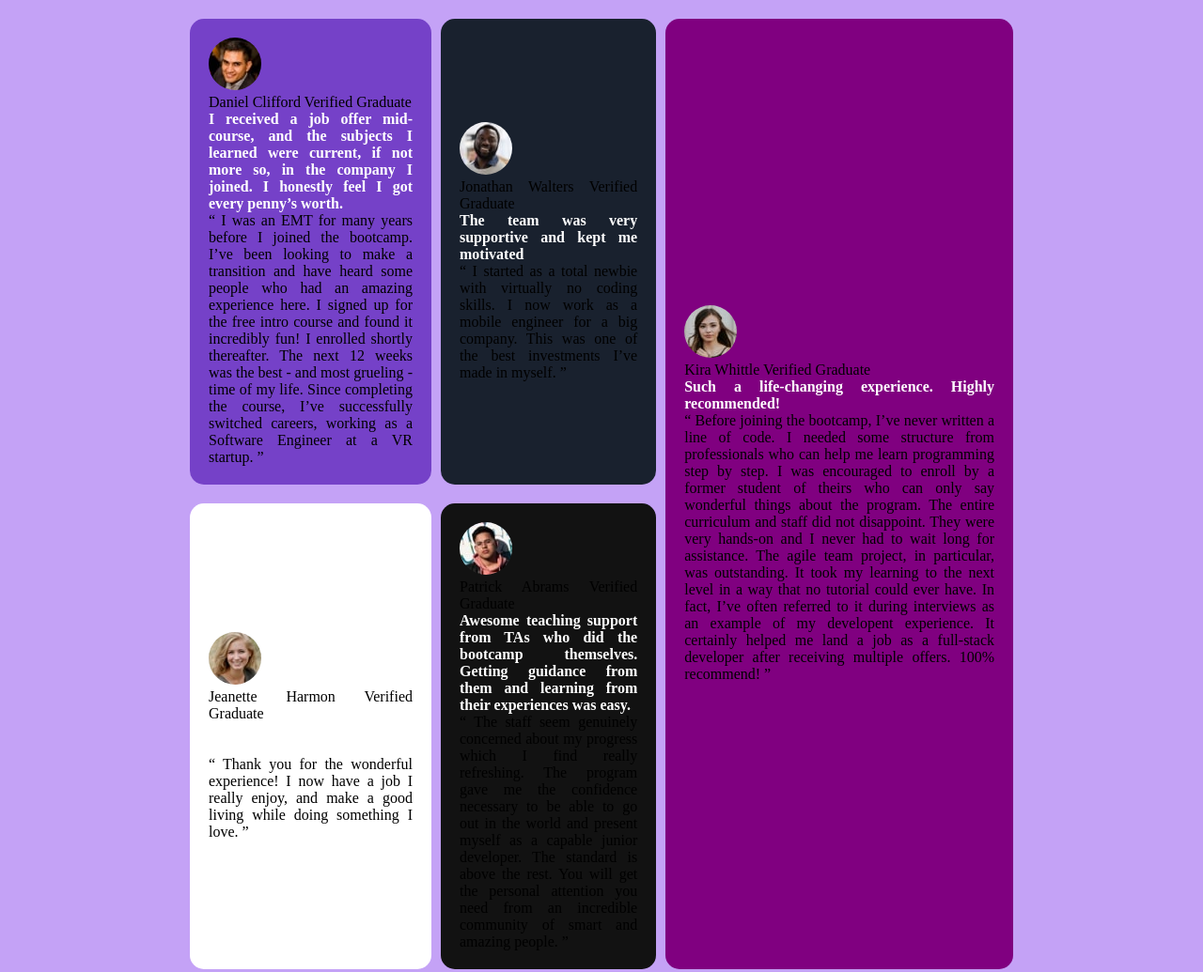
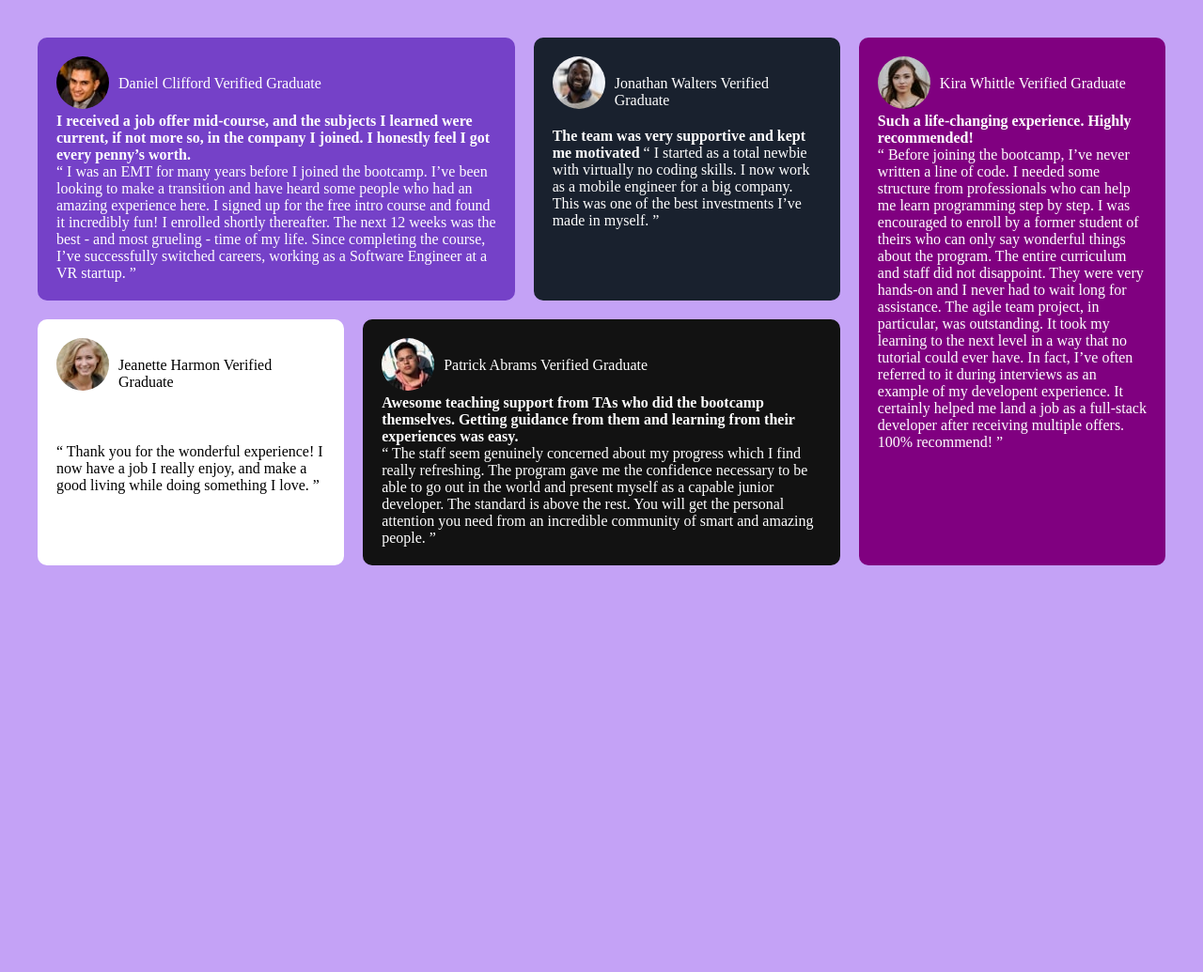
Before and after one commit to EuniceSoleno/testimonials-grid-section, a plain HTML site: page index.html in a window 1280 px wide. Shown: the whole page at 94% size. After the commit the page ends 800 px from the top, so only its background shows below. Drawn offline with Linux system fonts and the light colour scheme.

Commit message:
display-Grid

```diff
--- a/index.html
+++ b/index.html
@@ -1,3 +1,4 @@
+
 <!DOCTYPE html>
 <html lang="en">
 <head>
@@ -10,11 +11,8 @@
 
 </head>
 <body>
-  <table>
-    <tr class="row1">
 
-      <td id="daniel">
-
+  <div id="daniel">
     <div class="profile">
       <div class="imag">
         <img src="./images/image-daniel.jpg" alt="">
@@ -24,6 +22,7 @@
         Daniel Clifford
         Verified Graduate
       </div>
+
     </div>
 
     <div class="introduction">
@@ -32,17 +31,14 @@
         in the company I joined. I honestly feel I got every penny’s worth.
       </strong>
     </div>
-        <div>
     “ I was an EMT for many years before I joined the bootcamp. I’ve been looking to make a
     transition and have heard some people who had an amazing experience here. I signed up
     for the free intro course and found it incredibly fun! I enrolled shortly thereafter.
     The next 12 weeks was the best - and most grueling - time of my life. Since completing
     the course, I’ve successfully switched careers, working as a Software Engineer at a VR startup. ”
+  </div>
 
-        </div>
-      </td>
-
-      <td id="jonathan">
+  <div id="jonathan">
     <div class="profile">
       <div class="image">
         <img src="./images/image-jonathan.jpg" alt="">
@@ -52,26 +48,70 @@
           Verified Graduate
         </div>
     </div>
-
         <strong>
           The team was very supportive and kept me motivated
         </strong>
-      <div>
         “ I started as a total newbie with virtually no coding skills. I now work as a mobile engineer
         for a big company. This was one of the best investments I’ve made in myself. ”
       </div>
-      </td>
+  </div>
 
-      <td id="kira" rowspan="2">
+  <div id="jeanette">
+    <div class="profile">
+      <div class="image">
+        <img src="./images/image-jeanette.jpg" alt="">
+      </div>
+      <div class="data">
+          Jeanette Harmon
+          Verified Graduate
+      </div>
+    </div>
+
+      <div class="introduction">
+           <strong>
+            An overall wonderful and rewarding experience
+          </strong>
+      </div>
+
+        “ Thank you for the wonderful experience! I now have a job I really enjoy, and make a good living
+        while doing something I love. ”
+
+  </div>
+
+  <div id="patrick">
+    <div class="profile">
+      <div class="image">
+        <img src="./images/image-patrick.jpg" alt="">
+      </div>
+      <div class="data">
+        Patrick Abrams
+        Verified Graduate
+      </div>
+    </div>
+
+      <div class="introdution">
+          <strong>
+            Awesome teaching support from TAs who did the bootcamp themselves. Getting guidance from them and
+            learning from their experiences was easy.
+          </strong>
+      </div>
+
+      “ The staff seem genuinely concerned about my progress which I find really refreshing. The program
+      gave me the confidence necessary to be able to go out in the world and present myself as a capable
+      junior developer. The standard is above the rest. You will get the personal attention you need from
+      an incredible community of smart and amazing people. ”
+  </div>
+
+  <div id="kira">
     <div class="profile">
       <div class="image">
         <img src="./images/image-kira.jpg" alt="">
+      </div>
         <div class="data">
           Kira Whittle
           Verified Graduate
         </div>
     </div>
-
         <div class="introdution">
           <strong>
             Such a life-changing experience. Highly recommended!
@@ -87,63 +127,8 @@
           experience. It certainly helped me land a job as a full-stack developer after receiving multiple offers.
           100% recommend! ”
         </div>
-      </td>
-
-    </tr>
-
-    <tr  class="row2">
-
-      <td id="jeanette" >
-        <div class="profile">
-          <div class="image">
-            <img src="./images/image-jeanette.jpg" alt="">
-          </div>
-
-          <div class="data">
-           Jeanette Harmon
-            Verified Graduate
-          </div>
-        </div>
-
-      <div class="introduction">
-          <strong>
-            An overall wonderful and rewarding experience
-          </strong>
-      </div>
-      <div>
-        “ Thank you for the wonderful experience! I now have a job I really enjoy, and make a good living
-        while doing something I love. ”
-      </div>
-    </td>
-
-    <td id="patrick">
-      <div class="profile">
-        <div class="image">
-          <img src="./images/image-patrick.jpg" alt="">
-        </div>
-
-        <div class="data">
-          Patrick Abrams
-          Verified Graduate
-        </div>
-
-        <div class="introdution">
-          <strong>
-            Awesome teaching support from TAs who did the bootcamp themselves. Getting guidance from them and
-            learning from their experiences was easy.
-          </strong>
-        </div>
-      <div>
-        “ The staff seem genuinely concerned about my progress which I find really refreshing. The program
-        gave me the confidence necessary to be able to go out in the world and present myself as a capable
-        junior developer. The standard is above the rest. You will get the personal attention you need from
-        an incredible community of smart and amazing people. ”
 
   </div>
 
-    </td>
-    </tr>
-  </table>
-
 </body>
 </html>
--- a/style.css
+++ b/style.css
@@ -2,28 +2,24 @@ body{
     box-sizing: border-box;
     margin: 0;
     background-color: hsl(264, 82%, 80%);
+    display: grid;
+    grid-template-columns: reapet(4, 1fr);
+    grid-template-rows: reapeat(2 , auto);
+    gap: 20px;
+    padding: 40px;
+    color:white;
+
+}
+.profile{
     display: flex;
-    align-items: center;
-    justify-content: center;
-}
-#profile{
-    display: flex;
-}
-table{
-    width: 70%;
-    gap: 20px;
-    border-collapse: separate;
-    border-spacing: 10px 20px;
+    gap: 10px;
 }
 
-td{
-    border-radius: 15px;
-    padding: 20px;
-    text-align:justify;
-
+.data{
+    margin-top: 20px;
+    margin-bottom: 20px;
 
 }
-
 img{
     border-radius: 50%;
 }
@@ -34,20 +30,44 @@ strong{
 
 #daniel{
     background-color: hsl(263, 55%, 52%);
+    grid-column: 1 / 3;
+    grid-row: 1;
+    padding: 20px;
+    border-radius: 10px;
 }
 
 #jonathan{
     background-color: hsl(219, 29%, 14%);
+    grid-column: 3;
+    grid-row: 1;
+    padding: 20px;
+    border-radius: 10px;
 }
+
 #kira{
     background-color: purple;
+    grid-column: 4;
+    grid-row: 1/3;
+    color: white;
+    padding: 20px;
+    border-radius: 10px;
 
 }
 
 #jeanette{
     background-color: #fff;
+    grid-column: 1;
+    grid-row: 2;
+    color: black;
+    padding: 20px;
+    border-radius: 10px;
 }
 
 #patrick{
     background-color: hsl(0, 0%, 7%);
+    grid-column: 2 / 4;
+    grid-row: 2;
+    color: white;
+    padding: 20px;
+    border-radius: 10px;
 }
```
Lines whose indentation alone changed are shown as unchanged.
